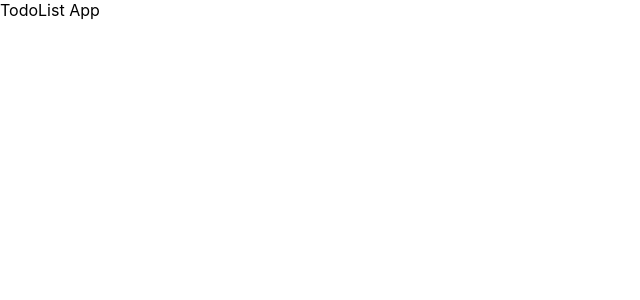
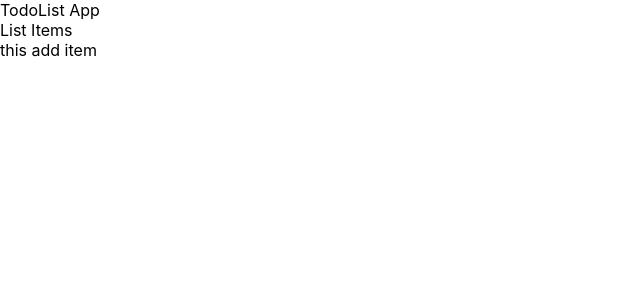
Before and after one commit to bilal07/todolist, a React (Create React App) app: page / in a window 1280 px wide. Shown: the top 300 px of the page, without its empty margins (0-640 px from the left). Built offline with nearby package versions, Linux system fonts and the light colour scheme.

Commit message:
create components

```diff
--- a/src/App.js
+++ b/src/App.js
@@ -1,11 +1,23 @@
-
-
-function App() {
-  return (
-    <div className="App">
-       TodoList App
-    </div>
-  );
+import React, { Component } from 'react';
+import TodoItems from './components/TodoItems/TodoItems';
+import AddItems from './components/AddItem/AddItem';
+class App extends Component {
+  state ={
+    items: [
+      {id:1, name:'hamza', age:24},
+      {id:2, name:'bilal', age:23},
+      {id:3, name:'ahmed', age:30}
+    ]
+  }
+  render() {
+    return (
+      <div className="App">
+         TodoList App
+         <TodoItems />
+         <AddItems />
+      </div>
+    );
+  }
 }
 
 export default App;
--- /dev/null
+++ b/src/components/AddItem/AddItem.js
@@ -0,0 +1,15 @@
+import React, { Component } from 'react';
+import './AddItem.css';
+
+class AddItem extends Component {
+    state = {  }
+    render() {
+        return (
+            <div>
+                this add item
+            </div>
+        );
+    }
+}
+
+export default AddItem;
--- /dev/null
+++ b/src/components/TodoItems/TodoItems.js
@@ -0,0 +1,12 @@
+import React from 'react';
+import './TodoItems.css';
+
+const TodoItems = () => {
+    return (
+        <div>
+            List Items
+        </div>
+    )
+    }
+
+export default TodoItems;
```
Also changed, not shown: src/components/AddItem/AddItem.css (added), src/components/TodoItems/TodoItems.css (added), 1 other file (tests, documents, lock files or other folders).
